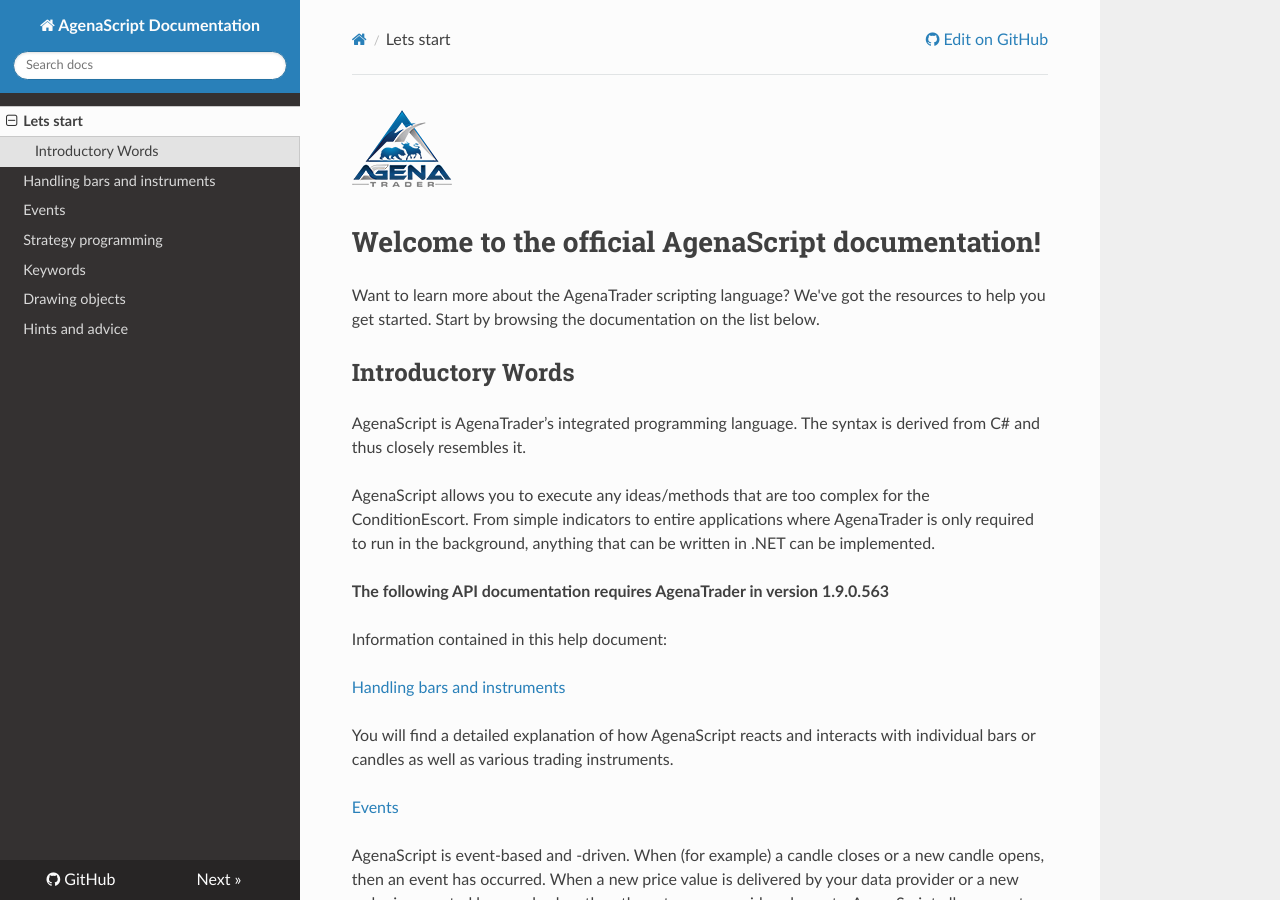
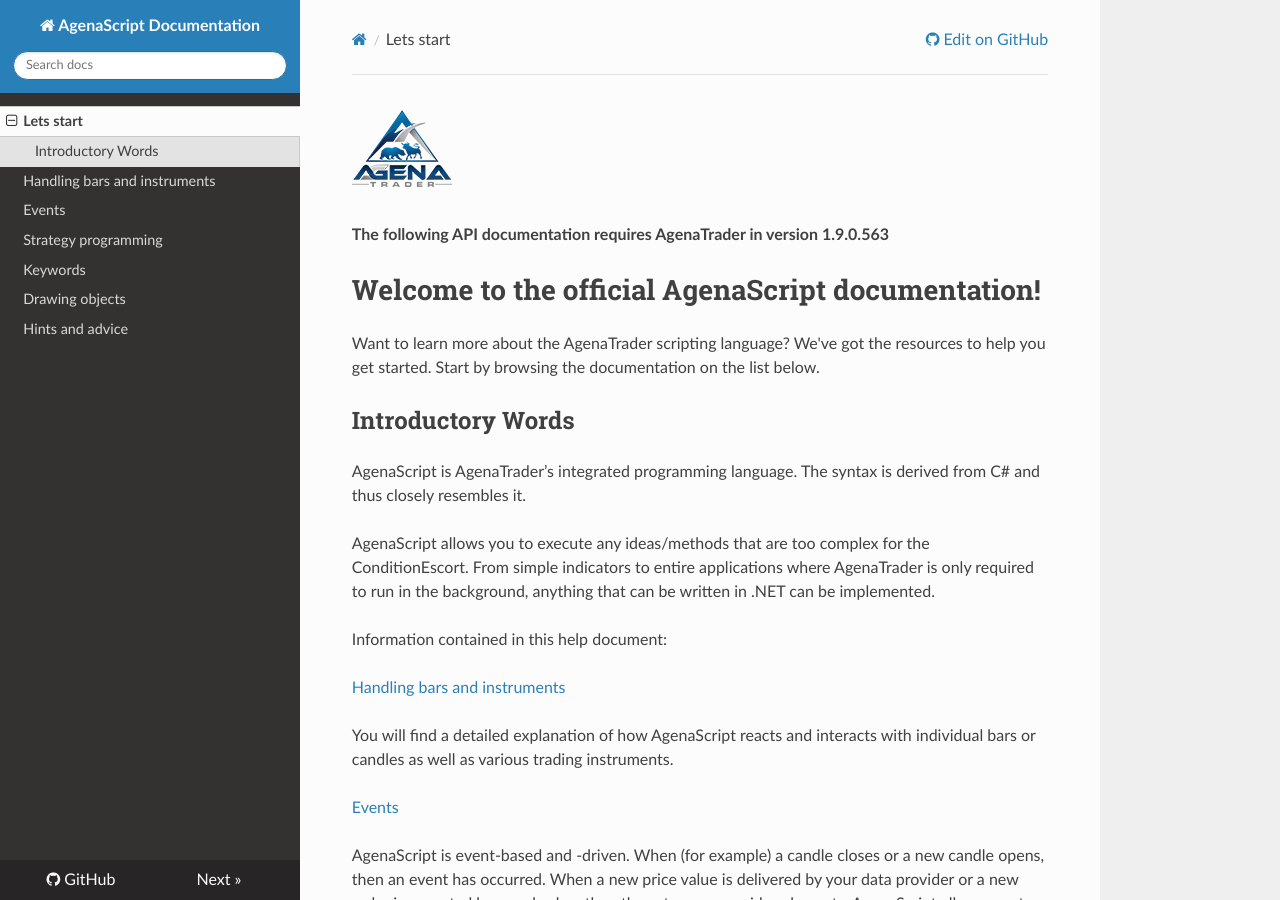
Before and after one commit to AgenaTrader/AgenaScript-documentation, an MkDocs documentation site: the page built from sources/index.md, in a window 1280 px wide and 900 px high. Built offline with MkDocs 1.6.1, drawn with Linux system fonts in a browser that asks for light colours; nearby versions of some CDN libraries; old or Windows-style settings are respelled for this version of MkDocs; part of the change alters nothing that is shown.

```diff
--- a/sources/index.md
+++ b/sources/index.md
@@ -1,4 +1,6 @@
 ![AgenaTrader](./images/logo_100.png)
+
+**The following API documentation requires AgenaTrader in version 1.9.0.563**
 
 #Welcome to the official AgenaScript documentation!
 
@@ -8,8 +10,6 @@ Want to learn more about the AgenaTrader scripting language? We've got the resou
 AgenaScript is AgenaTrader’s integrated programming language. The syntax is derived from C\# and thus closely resembles it.
 
 AgenaScript allows you to execute any ideas/methods that are too complex for the ConditionEscort. From simple indicators to entire applications where AgenaTrader is only required to run in the background, anything that can be written in .NET can be implemented.
-
-**The following API documentation requires AgenaTrader in version 1.9.0.563**
 
 Information contained in this help document:
 
```
